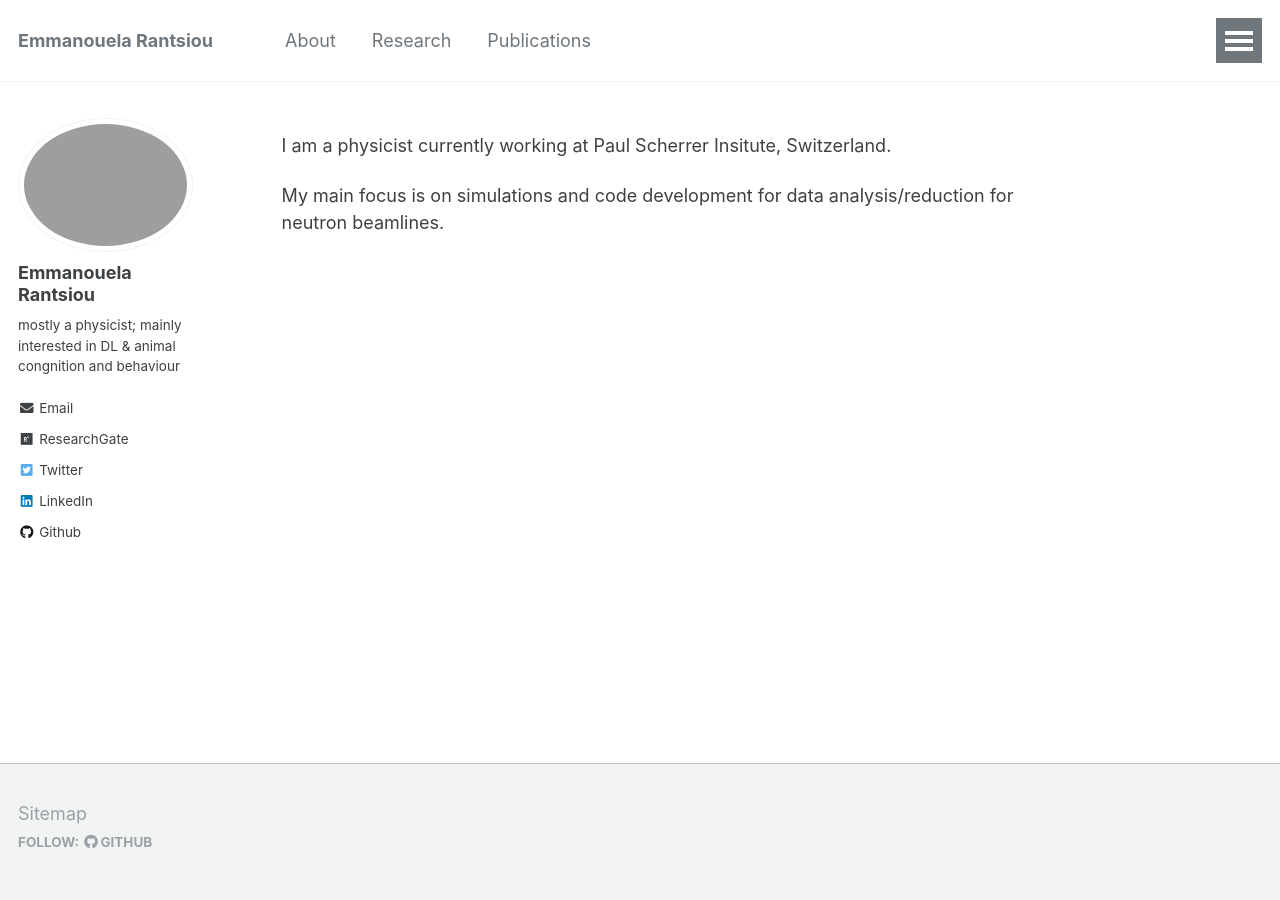
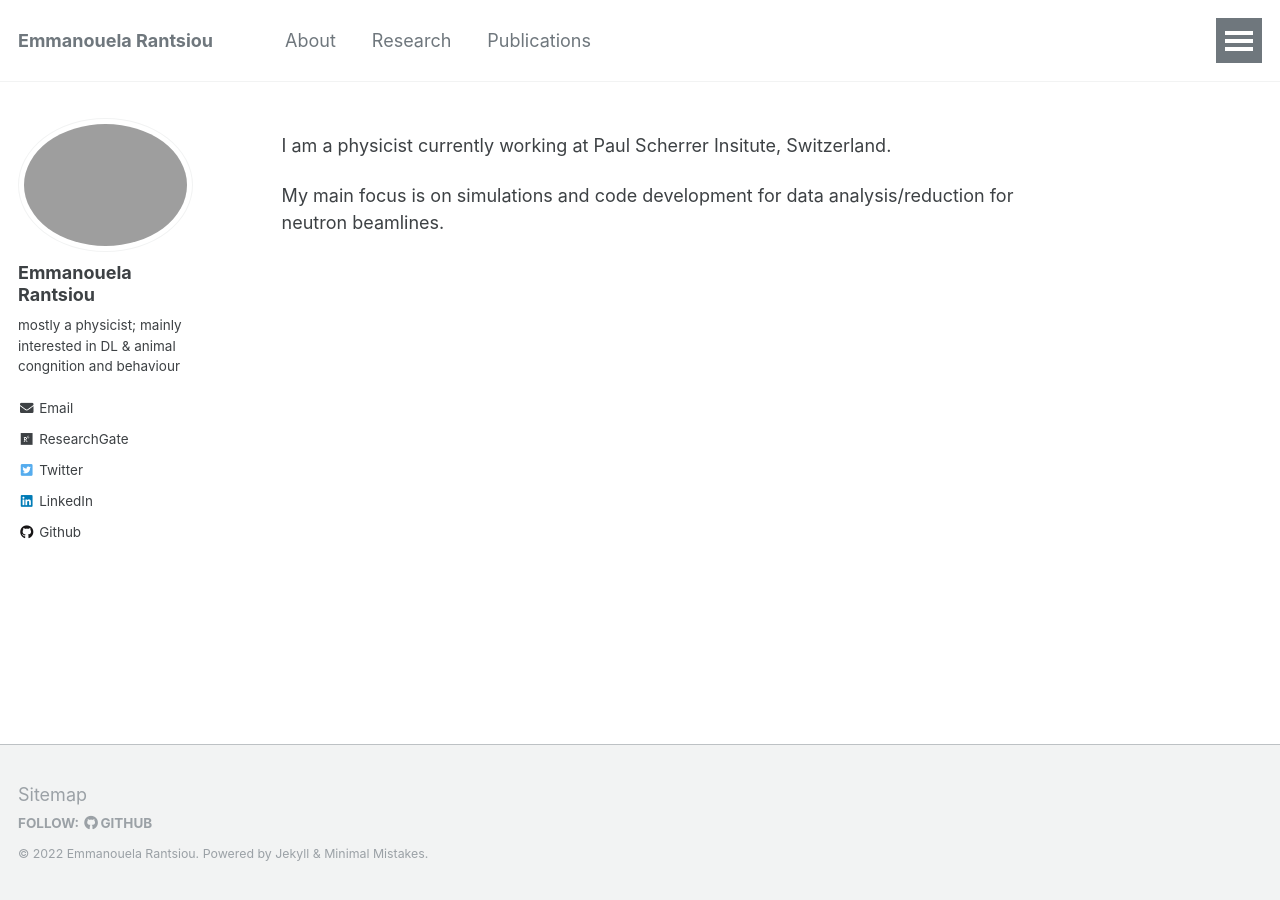
Before and after one commit to emmarant/emmarant.github.io, a Jekyll site: the page built from _pages/intro.md, in a window 1280 px wide. Built offline with Jekyll 4.4.1, drawn with Linux system fonts in a browser that asks for light colours.

Commit message:
Update footer.html

```diff
--- a/_includes/footer.html
+++ b/_includes/footer.html
@@ -1,5 +1,3 @@
-{% include base_path %}
-
 <div class="page__footer-follow">
   <ul class="social-icons">
     {% if site.data.ui-text[site.locale].follow_label %}
@@ -19,3 +17,5 @@
     {% endif %}
   </ul>
 </div>
+
+<div class="page__footer-copyright">&copy; {{ site.time | date: '%Y' }} {{ site.name | default: site.title }}. {{ site.data.ui-text[site.locale].powered_by | default: "Powered by" }} <a href="https://jekyllrb.com" rel="nofollow">Jekyll</a> &amp; <a href="https://mademistakes.com/work/minimal-mistakes-jekyll-theme/" rel="nofollow">Minimal Mistakes</a>.</div>
```
